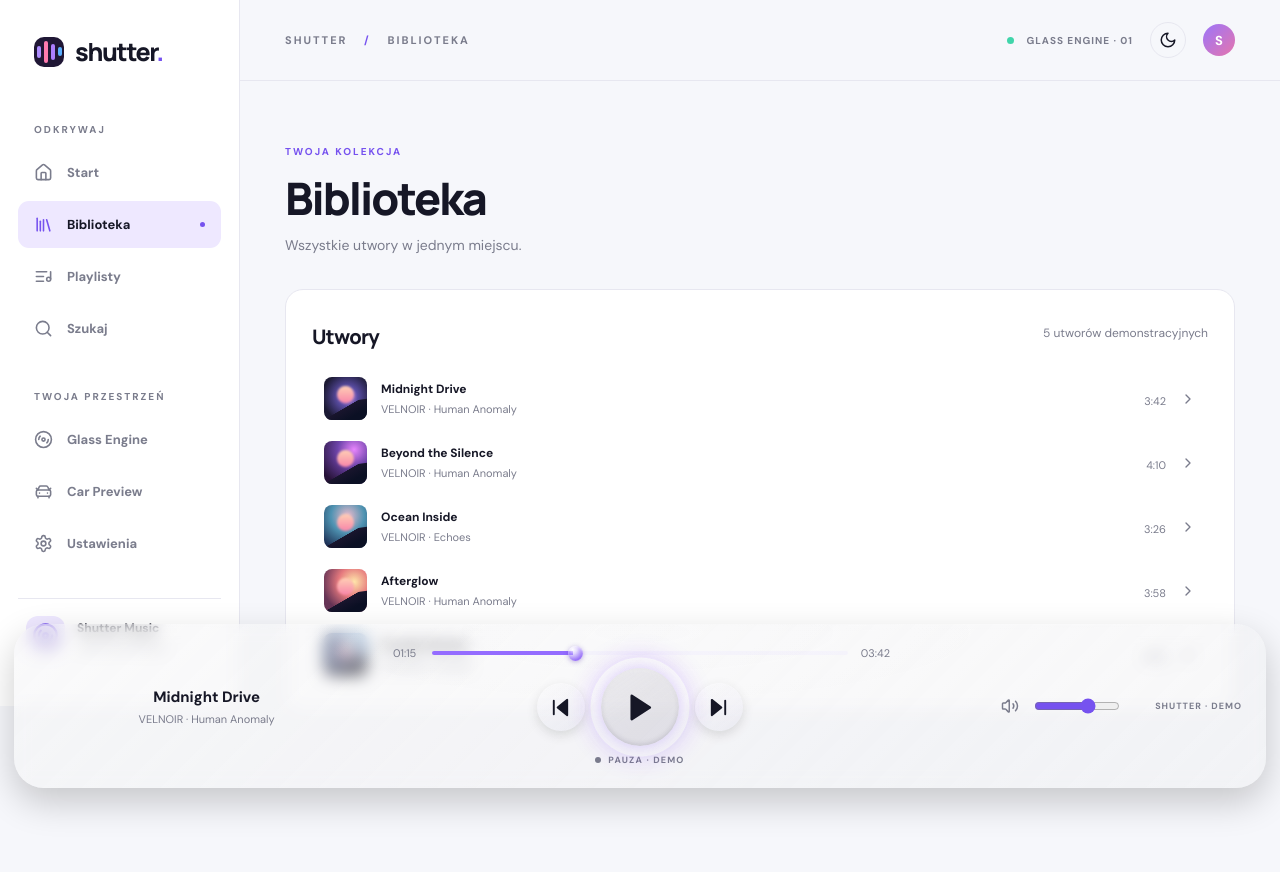
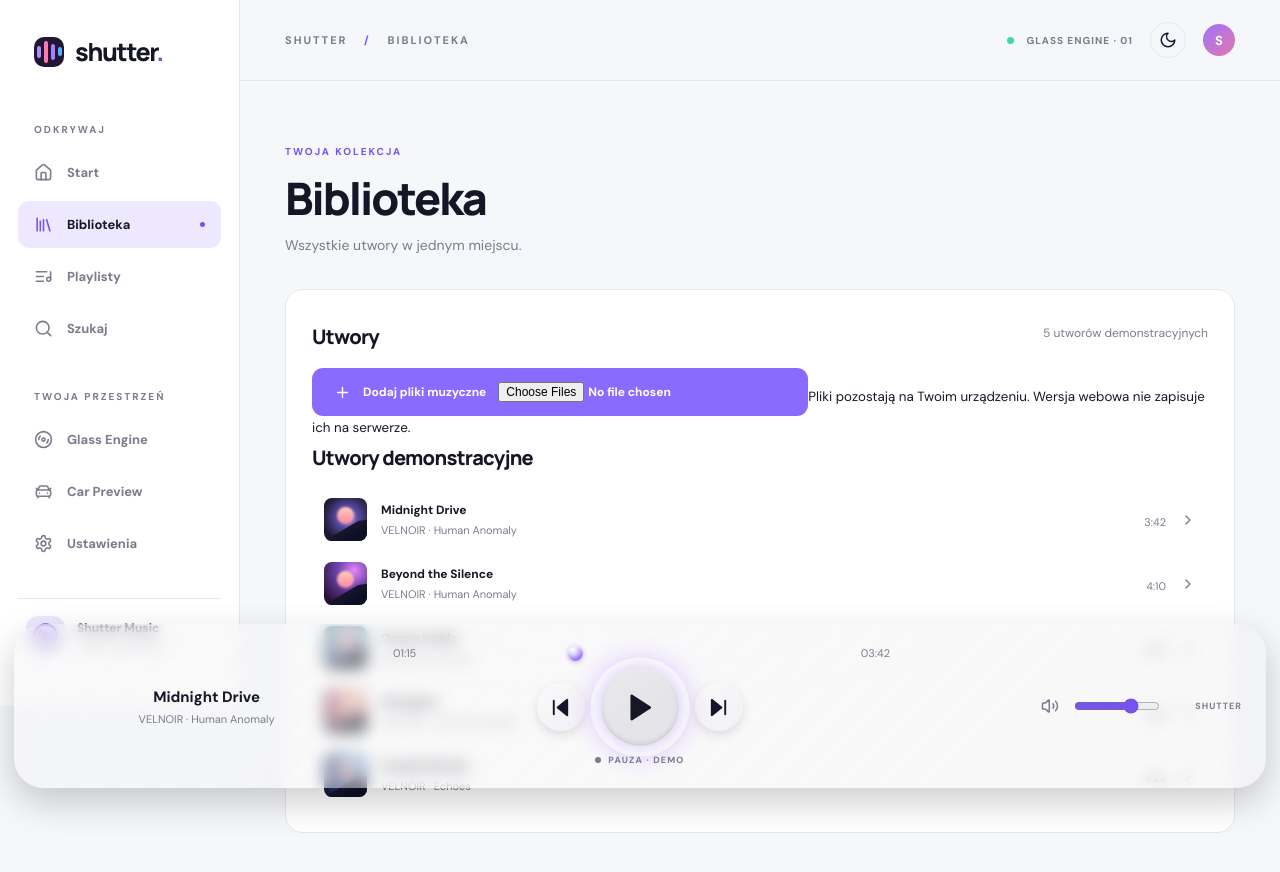
Before and after one commit to trciesielski/Shutter, a React (Vite) app: page / in a window 1280 px wide. Both pictures are taken after a click on the button "Zobacz wszystko". Shown: the top 872 px of the page. Built offline with nearby package versions, Linux system fonts and the light colour scheme.

Commit message:
feat(audio): wire actual file library, playback time and controls into Shutter

```diff
--- a/src/main.jsx
+++ b/src/main.jsx
@@ -4,6 +4,7 @@ import { House, Library, ListMusic, Search, Settings, CarFront, Music2, Heart, P
 import './style.css';
 import GlassEngine from './glass/GlassEngine.jsx';
 import PlayerGlass from './glass/PlayerGlass.jsx';
+import {useAudioEngine} from './audio/useAudioEngine.js';
 
 const songs = [
  {id:1,title:'Midnight Drive',artist:'VELNOIR',album:'Human Anomaly',duration:'3:42',art:'night',tag:'Atmospheric'},
@@ -15,6 +16,8 @@ const songs = [
 const views = [{id:'home',label:'Start',Icon:House},{id:'library',label:'Biblioteka',Icon:Library},{id:'playlists',label:'Playlisty',Icon:ListMusic},{id:'search',label:'Szukaj',Icon:Search},{id:'glass',label:'Glass Engine',Icon:Disc3},{id:'car',label:'Car Preview',Icon:CarFront},{id:'settings',label:'Ustawienia',Icon:Settings}];
 function cover(art,extra=''){return <div className={`cover cover-${art} ${extra}`}><div className="cover-orb"/><div className="cover-horizon"/></div>}
 function App(){
+ const audio=useAudioEngine();
+ const [source,setSource]=useState('demo');
  const [view,setView]=useState('home'),[current,setCurrent]=useState(0),[playing,setPlaying]=useState(false),[likes,setLikes]=useState([1,3]),[theme,setTheme]=useState('auto'),[query,setQuery]=useState(''),[mobileMenu,setMobileMenu]=useState(false),[progress,setProgress]=useState(34);
  const durationSeconds = songDuration => {const parts=songDuration.split(':').map(Number);return parts.reduce((a,n)=>a*60+n,0)};
  const formatClock = seconds => {const n=Math.max(0,Math.floor(seconds));const h=Math.floor(n/3600),m=Math.floor(n%3600/60),sec=n%60;return h?String(h)+':'+String(m).padStart(2,'0')+':'+String(sec).padStart(2,'0'):String(m).padStart(2,'0')+':'+String(sec).padStart(2,'0')};
@@ -22,11 +25,19 @@ function App(){
  useEffect(()=>{const m=window.matchMedia('(prefers-color-scheme: dark)');const fn=e=>setSystemDark(e.matches);m.addEventListener('change',fn);return()=>m.removeEventListener('change',fn)},[]);
  const dark=theme==='auto'?systemDark:theme==='dark';
  useEffect(()=>{document.documentElement.dataset.theme=dark?'dark':'light'},[dark]);
- const song=songs[current],totalSeconds=durationSeconds(song.duration),currentSeconds=Math.round(progress/100*totalSeconds);
- useEffect(()=>{if(!playing)return;const timer=setInterval(()=>setProgress(v=>Math.min(100,v+100/Math.max(1,totalSeconds))),1000);return()=>clearInterval(timer)},[playing,totalSeconds]);
+ const isLocal=source==='local'&&audio.files.length>0;
+ const song=isLocal?audio.files[audio.index]:songs[current];
+ const totalSeconds=isLocal?audio.duration:durationSeconds(song.duration);
+ const currentSeconds=isLocal?audio.seconds:Math.round(progress/100*totalSeconds);
+ useEffect(()=>{if(isLocal||!playing)return;const timer=setInterval(()=>setProgress(v=>Math.min(100,v+100/Math.max(1,totalSeconds))),1000);return()=>clearInterval(timer)},[playing,totalSeconds,isLocal]);
  useEffect(()=>{if(progress>=100&&playing)setPlaying(false)},[progress,playing]);
- const next=()=>{setCurrent(v=>(v+1)%songs.length);setProgress(0)},prev=()=>{setCurrent(v=>(v-1+songs.length)%songs.length);setProgress(0)};
- const choose=(idx)=>{setCurrent(idx);setPlaying(true);setProgress(0)};
+ const next=()=>{if(isLocal){audio.next();return}setCurrent(v=>(v+1)%songs.length);setProgress(0)},prev=()=>{if(isLocal){audio.prev();return}setCurrent(v=>(v-1+songs.length)%songs.length);setProgress(0)};
+ const choose=(idx)=>{setSource('demo');audio.stop();setCurrent(idx);setPlaying(true);setProgress(0)};
+ const chooseLocal=(idx)=>{setPlaying(false);setSource('local');audio.select(idx)};
+ const importLocal=(files)=>{audio.importFiles(files);setView('library')};
+ const activePlaying=isLocal?audio.state==='playing':playing;
+ const playToggle=()=>{if(isLocal){audio.toggle();return}if(progress>=100)setProgress(0);setPlaying(v=>!v)};
+ const seekTo=(value)=>{if(isLocal)audio.seek(value);else setProgress(value)};
  const toggleLike=id=>setLikes(v=>v.includes(id)?v.filter(x=>x!==id):[...v,id]);
  const nav=id=>{setView(id);setMobileMenu(false)};
  const track=(s)=> <button key={s.id} className={`song-row ${song.id===s.id?'selected':''}`} onClick={()=>choose(songs.findIndex(x=>x.id===s.id))}>{cover(s.art,'track-art')}<span className="song-meta"><strong>{s.title}</strong><small>{s.artist} · {s.album}</small></span><span className="song-duration">{s.duration}</span><ChevronRight size={16}/></button>;
@@ -45,7 +56,7 @@ function App(){
  <div className="section-heading"><div><span className="eyebrow muted">WYBRANE DLA CIEBIE</span><h2>Twoje brzmienie</h2></div><button onClick={()=>nav('library')}>Zobacz wszystko <ArrowUpRight size={16}/></button></div>
  <div className="album-grid">{[{name:'Night Sessions',description:'Zanurz się w dźwięku',art:'night'},{name:'Human Anomaly',description:'VELNOIR · Album',art:'violet'},{name:'Slow Motion',description:'Spokojniejsze chwile',art:'ocean'},{name:'Golden Hours',description:'Energia na wieczór',art:'orange'}].map((a,i)=><button className="album-card" key={a.name} onClick={()=>choose(i)}>{cover(a.art,'album-cover')}<strong>{a.name}</strong><small>{a.description}</small></button>)}</div>
  <div className="section-heading compact"><div><h2>Ostatnio słuchane</h2></div><button onClick={()=>nav('library')}>Biblioteka <ArrowUpRight size={16}/></button></div><div className="track-list">{songs.slice(0,4).map(track)}</div></>}
- {view==='library'&&<><div className="page-heading"><span className="eyebrow muted">TWOJA KOLEKCJA</span><h1>Biblioteka</h1><p>Wszystkie utwory w jednym miejscu.</p></div><div className="content-card"><div className="card-title"><h2>Utwory</h2><span>{songs.length} utworów demonstracyjnych</span></div><div className="track-list">{songs.map(track)}</div></div></>}
+ {view==='library'&&<><div className="page-heading"><span className="eyebrow muted">TWOJA KOLEKCJA</span><h1>Biblioteka</h1><p>Wszystkie utwory w jednym miejscu.</p></div><div className="content-card"><div className="card-title"><h2>Utwory</h2><span>{songs.length} utworów demonstracyjnych</span></div><div className="local-import"><label className="primary-button import-button"><Plus size={17}/> Dodaj pliki muzyczne<input type="file" accept="audio/*,.mp3,.wav,.ogg,.m4a,.aac,.flac,.opus" multiple onChange={e=>{importLocal(e.target.files);e.target.value=''}}/></label><small>Pliki pozostają na Twoim urządzeniu. Wersja webowa nie zapisuje ich na serwerze.</small></div>{audio.error&&<p className="audio-error" role="alert">{audio.error}</p>}{audio.files.length>0&&<><div className="card-title"><h2>Moje pliki</h2><span>{audio.files.length}</span></div><div className="track-list">{audio.files.map((f,i)=><button className={isLocal&&audio.index===i?'song-row selected':'song-row'} key={f.id} onClick={()=>chooseLocal(i)}>{cover(f.art,'track-art')}<span className="song-meta"><strong>{f.title}</strong><small>{f.filename}</small></span><Play size={15}/></button>)}</div></>}<div className="card-title"><h2>Utwory demonstracyjne</h2></div><div className="track-list">{songs.map(track)}</div></div></>}
  {view==='playlists'&&<><div className="page-heading"><span className="eyebrow muted">TWOJA KOLEKCJA</span><h1>Playlisty</h1><p>Muzyka dopasowana do Twoich chwil.</p></div><div className="album-grid playlist-grid">{[{name:'Night Sessions',art:'night'},{name:'Chill Vibes',art:'ocean'},{name:'On The Road',art:'blue'}].map((a,i)=><button className="album-card" key={a.name} onClick={()=>choose(i)}>{cover(a.art,'album-cover')}<strong>{a.name}</strong><small>Playlista demonstracyjna</small></button>)}<div className="new-playlist"><Plus size={26}/><strong>Nowa playlista</strong><small>Planowana funkcja</small></div></div></>}
  {view==='search'&&<><div className="page-heading"><span className="eyebrow muted">ZNAJDŹ SWÓJ RYTM</span><h1>Szukaj muzyki</h1><p>Przeszukaj demonstracyjną bibliotekę.</p></div><label className="search-field"><Search size={20}/><input value={query} onChange={e=>setQuery(e.target.value)} placeholder="Tytuł, artysta lub album…"/></label><div className="content-card"><div className="card-title"><h2>Wyniki</h2></div><div className="track-list">{songs.filter(s=>[s.title,s.artist,s.album].some(x=>x.toLowerCase().includes(query.toLowerCase()))).map(track)}</div></div></>}
  {view==='settings'&&<><div className="page-heading"><span className="eyebrow muted">TWÓJ STYL</span><h1>Ustawienia</h1><p>Dostosuj Shutter do siebie.</p></div><div className="content-card settings-card"><h2>Wygląd aplikacji</h2><p>Wybierz motyw. Automatyczny podąża za ustawieniem systemu.</p><div className="theme-options">{[{id:'light',label:'Jasny',Icon:Sun},{id:'dark',label:'Ciemny',Icon:Moon},{id:'auto',label:'Automatyczny',Icon:Monitor}].map(({id,label,Icon})=><button className={theme===id?'theme-selected':''} onClick={()=>setTheme(id)} key={id}><Icon size={26}/><strong>{label}</strong><span>{theme===id?'●':'○'}</span></button>)}</div></div><div className="content-card settings-card"><h2>Platformy</h2><p>Ten etap to prototyp UI. Odtwarzanie prawdziwych plików, aplikacje natywne i Android Auto będą dodawane osobno.</p><div className="platform-chips"><span><Headphones size={16}/> Android</span><span><Laptop size={16}/> macOS</span><span><CarFront size={16}/> Android Auto — planowane</span></div></div></>}
@@ -56,15 +67,15 @@ function App(){
  <PlayerGlass><div className="player-bar player-bar-v5">
    <div className="player-song"><div className="player-song-meta"><strong>{song.title}</strong><small>{song.artist} · {song.album}</small></div></div>
    <div className="player-middle">
-    <div className="progress-line"><span>{formatClock(currentSeconds)}</span><input type="range" min="0" max="100" step=".1" value={progress} onChange={e=>setProgress(Number(e.target.value))} aria-label="Pozycja demonstracyjnego utworu" style={{"--seek-progress":`${progress}%`}}/><span>{formatClock(totalSeconds)}</span></div>
+    <div className="progress-line"><span>{formatClock(currentSeconds)}</span><input type="range" min="0" max="100" step=".1" value={isLocal?(totalSeconds>0?audio.seconds/totalSeconds*100:0):progress} onChange={e=>seekTo(Number(e.target.value))} aria-label="Pozycja utworu" style={{"--seek-progress":`$${isLocal&&totalSeconds>0?audio.seconds/totalSeconds*100:progress}%`}}/><span>{formatClock(totalSeconds)}</span></div>
     <div className="player-controls">
      <button aria-label="Poprzedni" onClick={prev}><SkipBack fill="currentColor"/></button>
-     <button aria-label={playing?'Pauza':'Odtwórz'} className={`play-button ${playing?"is-playing":""}`} onClick={()=>{if(progress>=100)setProgress(0);setPlaying(v=>!v)}}>{playing?<span className="pause-audio-pulse" aria-hidden="true"><span/><span/></span>:<Play fill="currentColor"/>}</button>
+     <button aria-label={activePlaying?'Pauza':'Odtwórz'} className={`play-button ${activePlaying?"is-playing":""}`} onClick={playToggle}>{activePlaying?<span className="pause-audio-pulse" aria-hidden="true"><span/><span/></span>:<Play fill="currentColor"/>}</button>
      <button aria-label="Następny" onClick={next}><SkipForward fill="currentColor"/></button>
     </div>
-    <div className="playback-state"><span className={playing?'state-dot active':'state-dot'}/>{playing?'ODTWARZANIE · DEMO':progress>=100?'ZATRZYMANO · DEMO':'PAUZA · DEMO'}</div>
+    <div className="playback-state"><span className={activePlaying?'state-dot active':'state-dot'}/>{isLocal?(audio.state==='playing'?'ODTWARZANIE':audio.state==='loading'?'ŁADOWANIE':audio.state==='error'?'BŁĄD':audio.state==='stopped'?'ZATRZYMANO':'PAUZA'):(playing?'ODTWARZANIE · DEMO':progress>=100?'ZATRZYMANO · DEMO':'PAUZA · DEMO')}</div>
    </div>
-   <div className="player-right"><Volume2 size={18}/><input type="range" aria-label="Głośność demonstracyjna" defaultValue="65"/><span className="quality">SHUTTER · DEMO</span></div>
+   <div className="player-right"><Volume2 size={18}/><input type="range" aria-label="Głośność demonstracyjna" value={Math.round(audio.volume*100)} onChange={e=>audio.setGain(Number(e.target.value)/100)}/><span className="quality">SHUTTER</span></div>
   </div></PlayerGlass>
  </div>
 }
```
